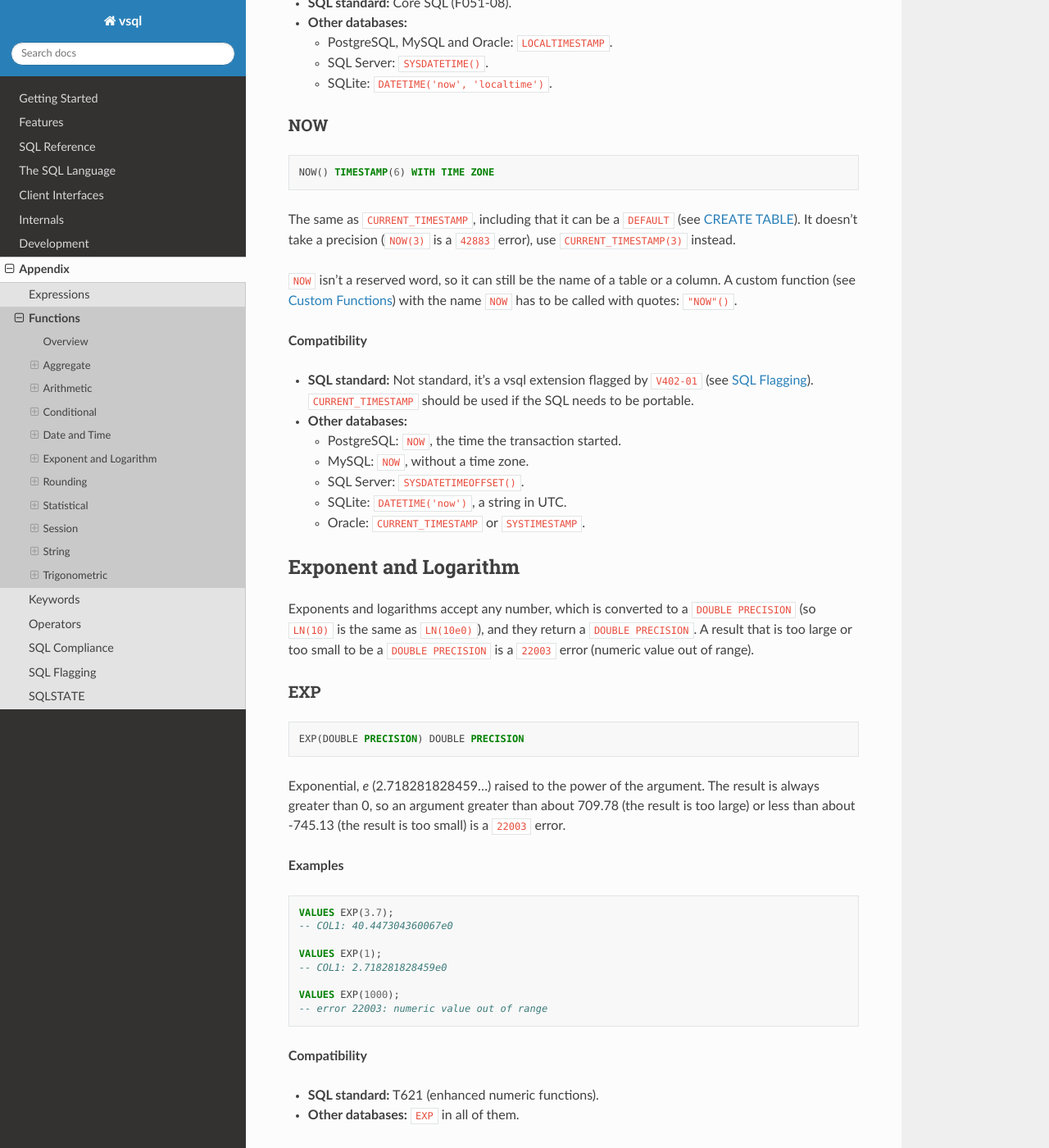
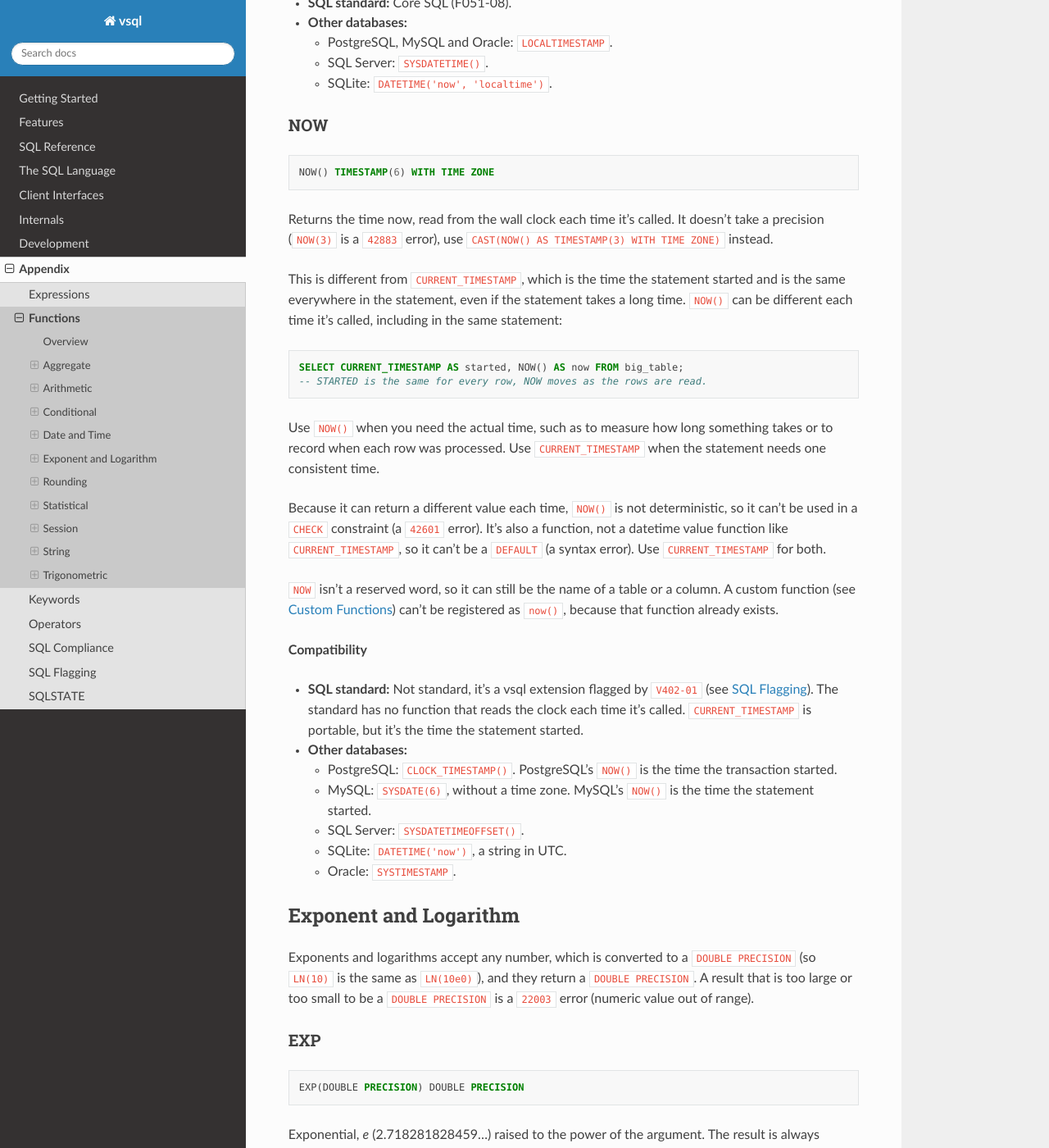
Before and after one commit to elliotchance/vsql, a Sphinx documentation site: the page built from docs/functions.rst, in a window 1280 px wide and 1400 px high, scrolled down 18039 px. Shown: the whole window at 82% size. Built offline with Sphinx 7.4.7 and the Read the Docs theme 3.1.0, drawn with Linux system fonts in a browser that asks for light colours.

Commit message:
language: Make NOW() a function that reads the clock, and give functions a context
NOW() was turned into CURRENT_TIMESTAMP by the lexer. It's now a builtin
function like any other, and the lexer has no special rules for functions.

NOW() reads the wall clock each time it's called, while CURRENT_TIMESTAMP stays
the time the statement started. So NOW() can give the actual time in a query
(even different times in one statement), and because it's not deterministic it
can't be in a CHECK. As a function it also can't be a DEFAULT. CURRENT_TIMESTAMP
can still be used in both.

Every function is now called with a FunctionContext before its arguments, so
that it can get the wall clock, the statement timestamp, the current catalog
and schema, whether it's in a transaction and the version of vsql. This changes
the signature of register_function.

Co-Authored-By: Claude Opus 5.5 <noreply@anthropic.com>

```diff
--- a/docs/functions.rst
+++ b/docs/functions.rst
@@ -928,26 +928,49 @@ NOW
 
    NOW() TIMESTAMP(6) WITH TIME ZONE
 
-The same as ``CURRENT_TIMESTAMP``, including that it can be a ``DEFAULT`` (see
-:doc:`create-table`). It doesn't take a precision (``NOW(3)`` is a ``42883``
-error), use ``CURRENT_TIMESTAMP(3)`` instead.
+Returns the time now, read from the wall clock each time it's called. It
+doesn't take a precision (``NOW(3)`` is a ``42883`` error), use
+``CAST(NOW() AS TIMESTAMP(3) WITH TIME ZONE)`` instead.
+
+This is different from ``CURRENT_TIMESTAMP``, which is the time the statement
+started and is the same everywhere in the statement, even if the statement
+takes a long time. ``NOW()`` can be different each time it's called, including
+in the same statement:
+
+.. code-block:: sql
+
+   SELECT CURRENT_TIMESTAMP AS started, NOW() AS now FROM big_table;
+   -- STARTED is the same for every row, NOW moves as the rows are read.
+
+Use ``NOW()`` when you need the actual time, such as to measure how long
+something takes or to record when each row was processed. Use
+``CURRENT_TIMESTAMP`` when the statement needs one consistent time.
+
+Because it can return a different value each time, ``NOW()`` is not
+deterministic, so it can't be used in a ``CHECK`` constraint (a ``42601``
+error). It's also a function, not a datetime value function like
+``CURRENT_TIMESTAMP``, so it can't be a ``DEFAULT`` (a syntax error). Use
+``CURRENT_TIMESTAMP`` for both.
 
 ``NOW`` isn't a reserved word, so it can still be the name of a table or a
-column. A custom function (see :doc:`custom-functions`) with the name ``NOW`` has
-to be called with quotes: ``"NOW"()``.
+column. A custom function (see :doc:`custom-functions`) can't be registered as
+``now()``, because that function already exists.
 
 **Compatibility**
 
 - **SQL standard:** Not standard, it's a vsql extension flagged by
-  ``V402-01`` (see :doc:`sql-flagging`). ``CURRENT_TIMESTAMP`` should be used
-  if the SQL needs to be portable.
-- **Other databases:**
-
-  - PostgreSQL: ``NOW``, the time the transaction started.
-  - MySQL: ``NOW``, without a time zone.
+  ``V402-01`` (see :doc:`sql-flagging`). The standard has no function that
+  reads the clock each time it's called. ``CURRENT_TIMESTAMP`` is portable, but
+  it's the time the statement started.
+- **Other databases:**
+
+  - PostgreSQL: ``CLOCK_TIMESTAMP()``. PostgreSQL's ``NOW()`` is the time the
+    transaction started.
+  - MySQL: ``SYSDATE(6)``, without a time zone. MySQL's ``NOW()`` is the time
+    the statement started.
   - SQL Server: ``SYSDATETIMEOFFSET()``.
   - SQLite: ``DATETIME('now')``, a string in UTC.
-  - Oracle: ``CURRENT_TIMESTAMP`` or ``SYSTIMESTAMP``.
+  - Oracle: ``SYSTIMESTAMP``.
 
 Exponent and Logarithm
 ----------------------
```
Also changed, not shown: docs/custom-functions.rst (+24 -1 lines), docs/faq.rst (+0 -8 lines), docs/v-client-library-docs.rst (+12 -0 lines), 13 other files.
